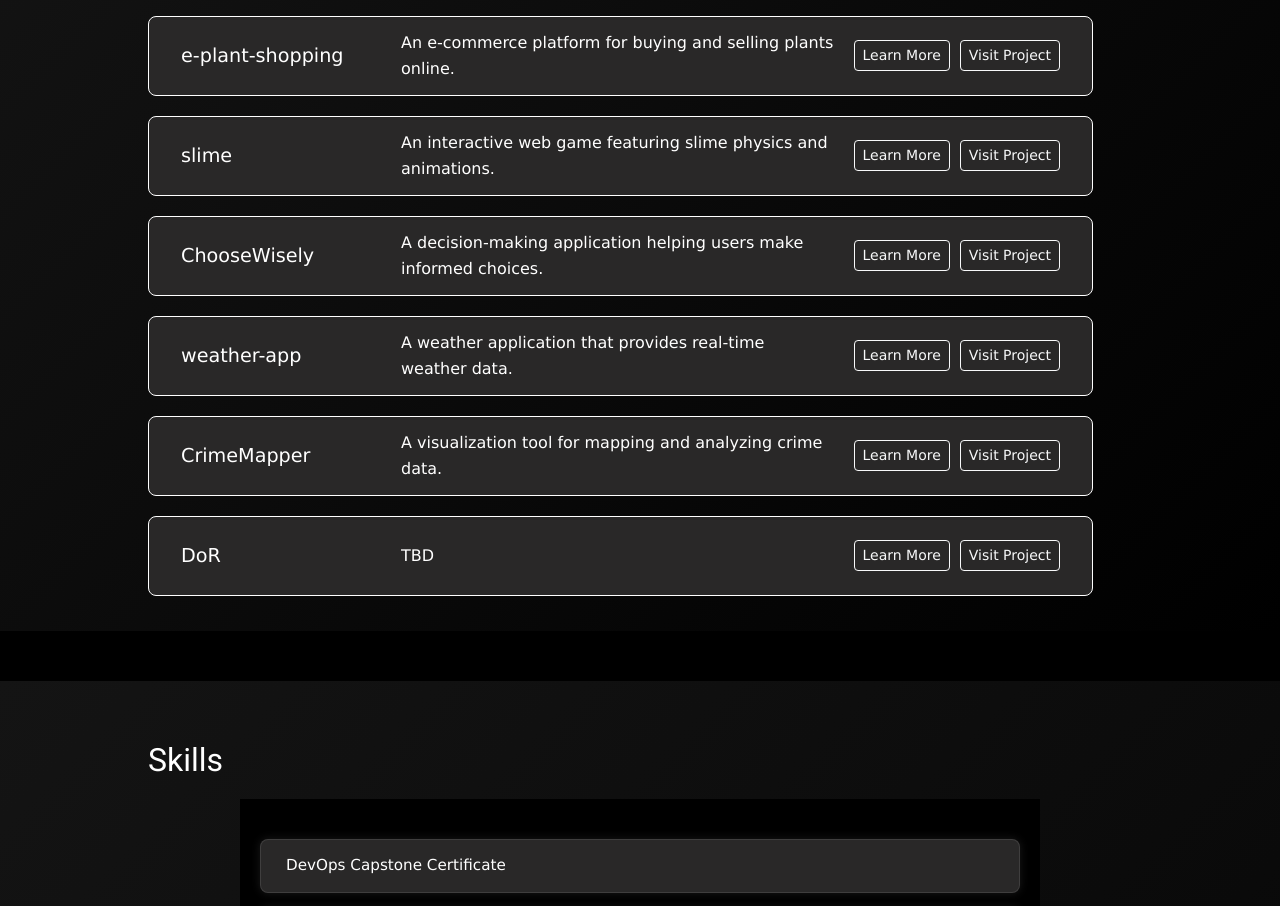
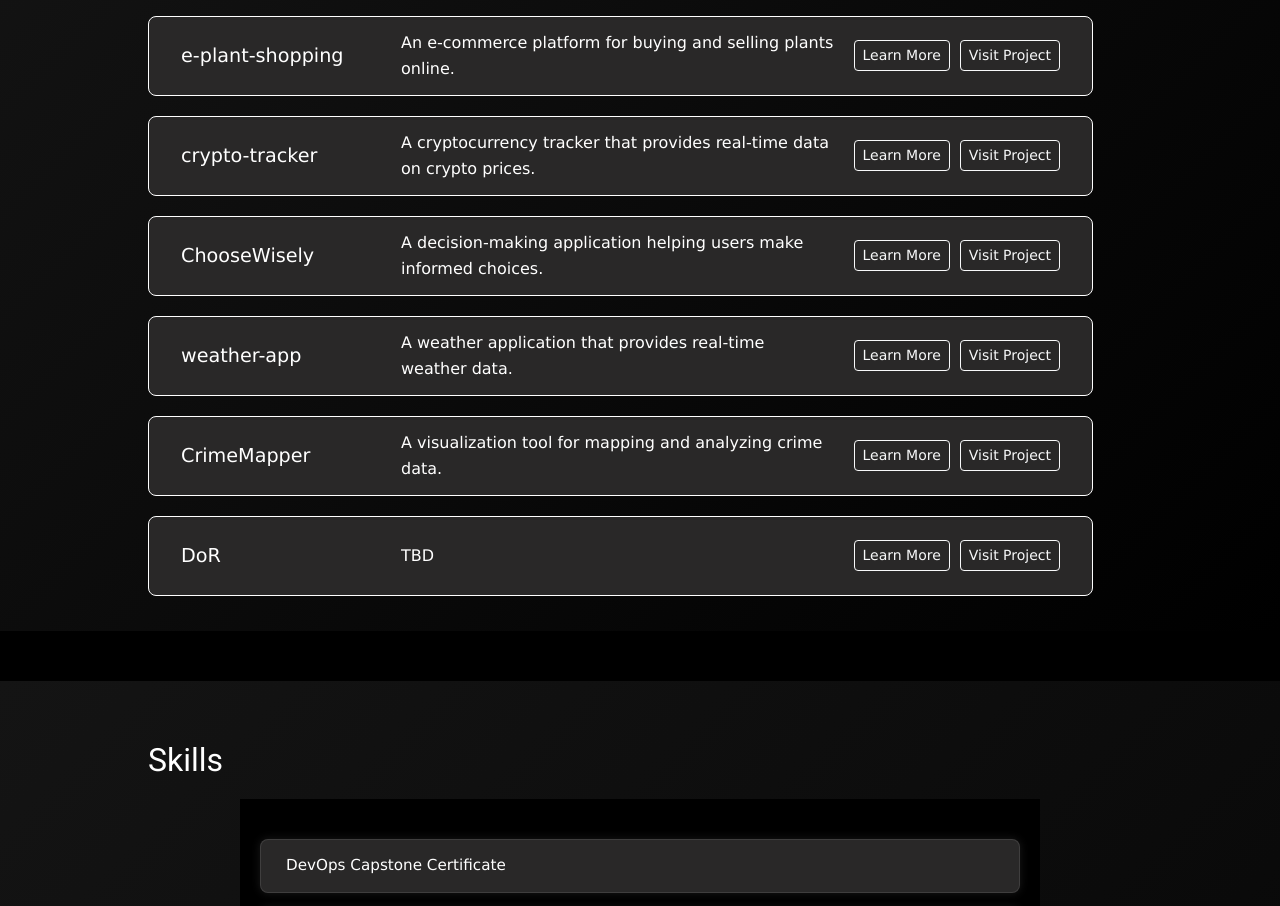
Before and after one commit to sjmiguel8/portfolio, a React (Create React App) app in the folder my-portfolio/: page / in a window 1280 px wide. Shown: the part 1120-2026 px from the top of the page. Built offline with nearby package versions, Linux system fonts and the light colour scheme.

Commit message:
vite design

```diff
--- a/my-portfolio/src/pages/Home.js
+++ b/my-portfolio/src/pages/Home.js
@@ -42,9 +42,9 @@ const projects = [
     link: 'https://main.d1eqxt1nr5en92.amplifyapp.com/'
   },
   {
-    title: 'slime',
-    description: 'An interactive web game featuring slime physics and animations.',
-    link: 'https://main.d2409w8ghk72v2.amplifyapp.com/'
+    title: 'crypto-tracker',
+    description: 'A cryptocurrency tracker that provides real-time data on crypto prices.',
+    link: 'https://tux-chi.vercel.app/'
   },
   {
     title: 'ChooseWisely',
--- a/my-portfolio/src/pages/Projects.js
+++ b/my-portfolio/src/pages/Projects.js
@@ -14,9 +14,9 @@ const projects = [
         link: 'https://main.d1eqxt1nr5en92.amplifyapp.com/'
     },
     {
-        title: 'slime',
-        description: 'An interactive web game featuring slime physics and animations.',
-        link: 'https://main.d2409w8ghk72v2.amplifyapp.com/'
+        title: 'crypto-tracker',
+        description: 'A cryptocurrency tracker that provides real-time data on crypto prices.',
+        link: 'https://tux-chi.vercel.app/'
     },
     {
         title: 'ChooseWisely',
```
